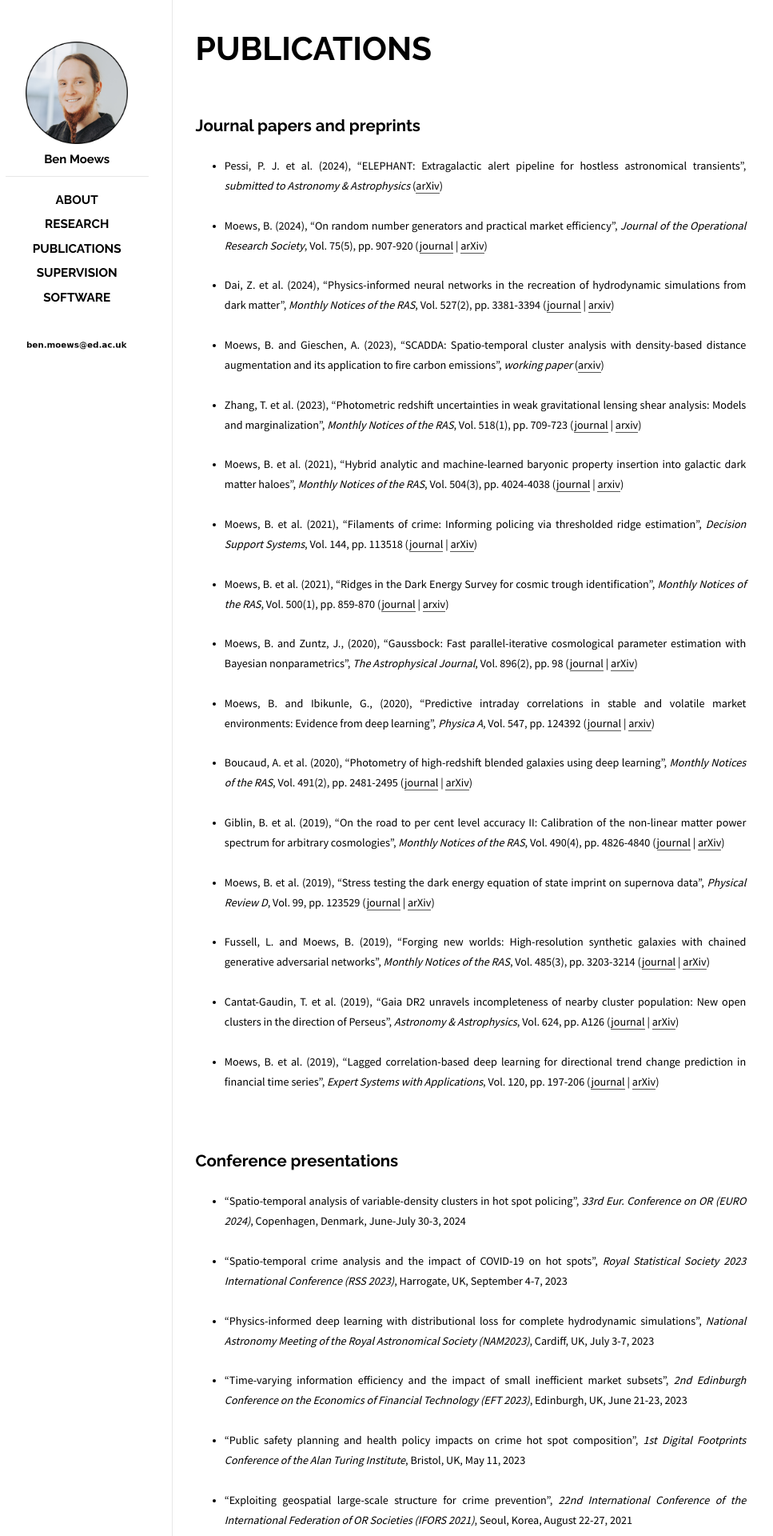
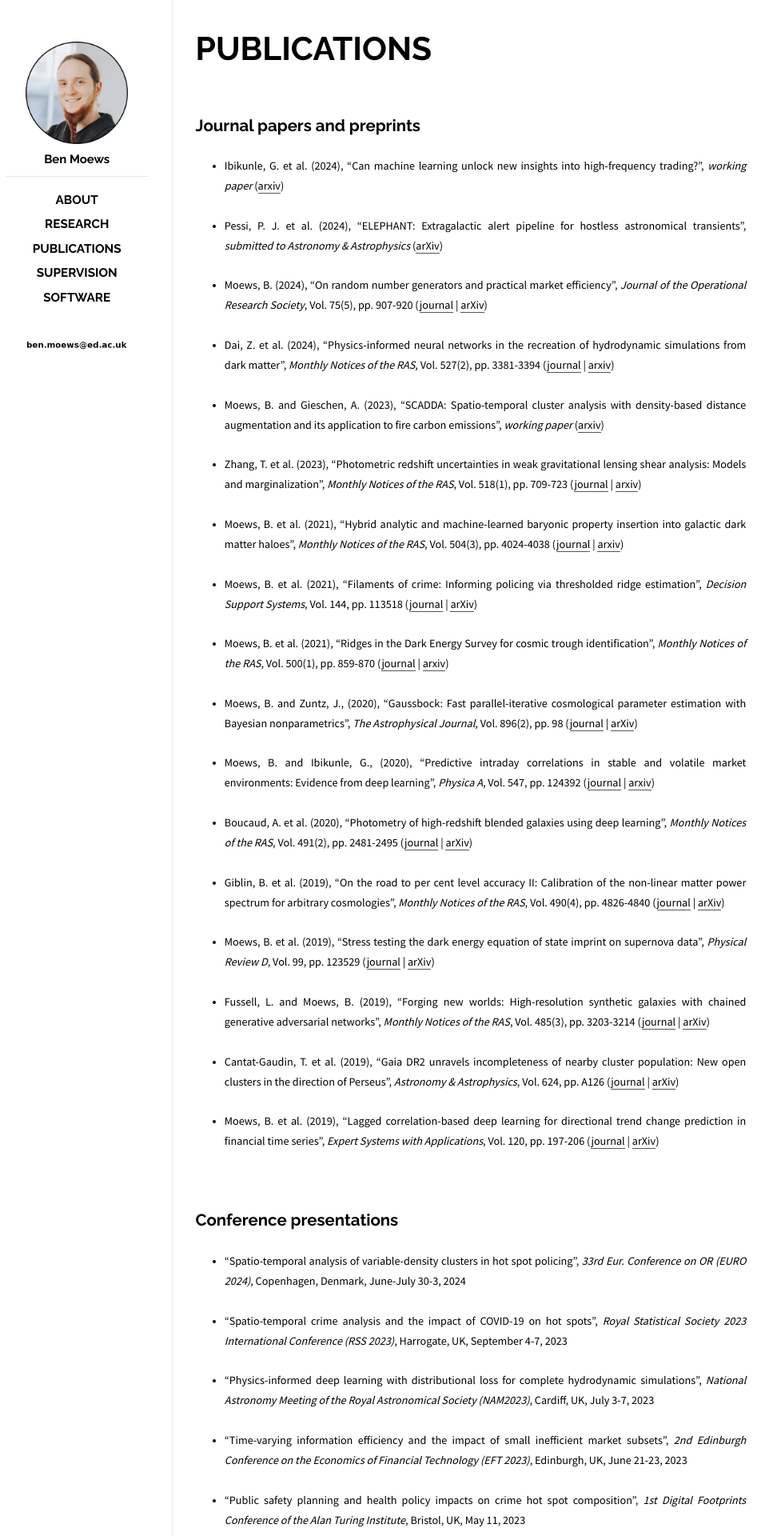
Before and after one commit to moews/moews.github.io, a Jekyll site: the page built from _posts/2017-03-25-publications.md, in a window 1280 px wide. Shown: the top 1920 px of the page at 80% size, without its empty margins (143-1110 px from the left). Built offline with Jekyll 4.4.1, drawn with Linux system fonts in a browser that asks for light colours; some of the changed lines change nothing that is shown.

Commit message:
Update 2017-03-25-publications.md

```diff
--- a/_posts/2017-03-25-publications.md
+++ b/_posts/2017-03-25-publications.md
@@ -10,9 +10,7 @@ categories: posts
 
 ## Journal papers and preprints
 
-<!--
-* <small>Ibikunle, G. et al. (2024), "Can machine learning unlock new insights into high-frequency trading?", _working paper_ ([arxiv]())</small>
--->
+* <small>Ibikunle, G. et al. (2024), "Can machine learning unlock new insights into high-frequency trading?", _working paper_ ([arxiv](https://arxiv.org/abs/2405.08101))</small>
 
 * <small>Pessi, P. J. et al. (2024), "ELEPHANT: Extragalactic alert pipeline for hostless astronomical transients", _submitted to Astronomy & Astrophysics_ ([arXiv](https://arxiv.org/abs/2404.18165))</small>
 
```
